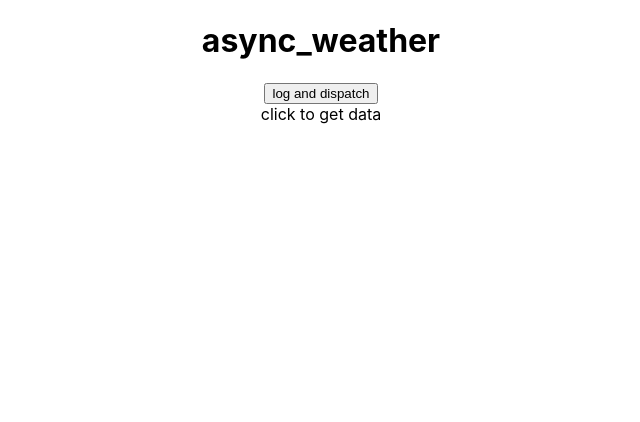
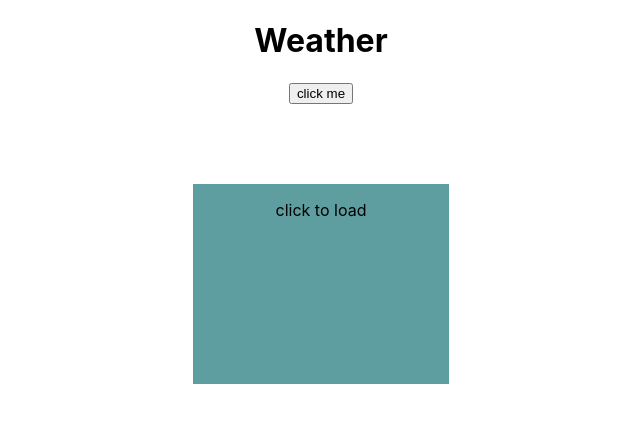
Before and after one commit to record033/async_weather, a React (Create React App) app: page / in a window 1280 px wide. Shown: the top 422 px of the page, without its empty margins (319-959 px from the left). Built offline with nearby package versions, Linux system fonts and the light colour scheme.

Commit message:
initial card styles + isLoading store state

```diff
--- a/package.json
+++ b/package.json
@@ -10,7 +10,8 @@
     "react-dom": "^16.13.1",
     "react-redux": "^7.2.1",
     "react-scripts": "3.4.1",
-    "redux": "^4.0.5"
+    "redux": "^4.0.5",
+    "styled-components": "^5.1.1"
   },
   "scripts": {
     "start": "react-scripts start",
--- /dev/null
+++ b/src/components/weatherCard/styles.js
@@ -0,0 +1,37 @@
+import styled, { keyframes } from "styled-components";
+
+const rotate360 = keyframes`
+  from {
+    transform: rotate(0deg);
+  }
+  to {
+    transform: rotate(360deg);
+  }
+`;
+
+export const Spinner = styled.div`
+  animation: ${rotate360} 1s linear infinite;
+  transform: translateZ(0);
+
+  border-top: 2px solid darkgrey;
+  border-right: 2px solid darkgrey;
+  border-bottom: 2px solid darkgrey;
+  border-left: 4px solid black;
+  background: transparent;
+  width: 24px;
+  height: 24px;
+  border-radius: 50%;
+
+  margin-top: 35%;
+`;
+
+export const WeatherCardWrapper = styled.div`
+  align-content: center;
+  justify-content: center;
+  display: flex;
+  background-color: cadetblue;
+  width: 20%;
+  height: 25vh;
+  margin-left: 40%;
+  margin-top: 10vh;
+`;
--- a/src/components/weatherCard/weatherCard.js
+++ b/src/components/weatherCard/weatherCard.js
@@ -1,12 +1,17 @@
 import React from "react";
 import { getPosition } from "../../helpers/getPosition";
 import { useDispatch, useSelector } from "react-redux";
+import { Spinner, WeatherCardWrapper } from "./styles";
 
 export const WeatherCard = () => {
   const weatherDispatch = useDispatch();
   const weather = useSelector((state) => state);
 
   const getWeather = async () => {
+    weatherDispatch({
+      type: "SET_LOADING_TRUE",
+      weatherRecieved: false,
+    });
     const apiKey = "f6454c108a59e53bfb5611065f5cc6e9";
     try {
       console.log("Start getting data..");
@@ -26,6 +31,7 @@ export const WeatherCard = () => {
 
       weatherDispatch({
         type: "ADD_WEATHER_DATA",
+        isLoading: true,
         payload: {
           time: rawWeatherData.current.observation_time,
           temperature: rawWeatherData.current.temperature,
@@ -46,17 +52,20 @@ export const WeatherCard = () => {
   console.log(weather);
   return (
     <>
-      <h1>async_weather</h1>
-      <button onClick={getWeather}>log and dispatch</button>
-      <div>
-        {weather.weatherRecieved
-          ? "Weather data: \n Time is " +
-            weather.weatherData.time +
-            "\n Temperature is " +
-            weather.weatherData.temperature +
-            "\n "
-          : "click to get data"}
-      </div>
+      <h1>Weather</h1>
+      <button onClick={getWeather}>click me</button>
+      <WeatherCardWrapper>
+        {weather.weatherRecieved ? (
+          <>
+            <p>Time is {weather.weatherData.time}</p>
+            <p>Temp is {weather.weatherData.temperature} deg</p>
+          </>
+        ) : weather.weatherRecieved === false && weather.isLoading ? (
+          <Spinner />
+        ) : (
+          <p>click to load</p>
+        )}
+      </WeatherCardWrapper>
     </>
   );
 };
--- a/src/helpers/getPosition.js
+++ b/src/helpers/getPosition.js
@@ -5,16 +5,3 @@ export const getPosition = () => {
     });
   });
 };
-
-export const fakeRequest = () => {
-  return new Promise((resolve, reject) => {
-    setTimeout(() => {
-      const value = Math.random();
-      if (value >= 0.5) {
-        resolve(value);
-      } else {
-        reject(value);
-      }
-    }, 1000);
-  });
-};
--- a/src/stores/addWeather.js
+++ b/src/stores/addWeather.js
@@ -1,11 +1,12 @@
 export const actions = {
   ADD_WEATHER_DATA: "ADD_WEATHER_DATA",
-  UPDATE_WEATHER_DATA: "UPDATE_WEATHER_DATA",
+  SET_LOADING_TRUE: "SET_LOADING_TRUE",
 };
 
 const initialState = {
   weatherData: null,
   weatherRecieved: false,
+  isLoading: false,
 };
 
 export const WeatherReducer = (state, action) => {
@@ -17,8 +18,8 @@ export const WeatherReducer = (state, action) => {
     case "ADD_WEATHER_DATA":
       return { ...state, weatherData: action.payload, weatherRecieved: true };
 
-    case "UPDATE_WEATHER_DATA":
-      return { ...state, weatherData: action.payload, weatherRecieved: true };
+    case "SET_LOADING_TRUE":
+      return { ...state, weatherData: action.payload, isLoading: true };
 
     default:
       break;
```
Also changed, not shown: ebin.js (deleted, +0 -12 lines), 1 other file (tests, documents, lock files or other folders).
